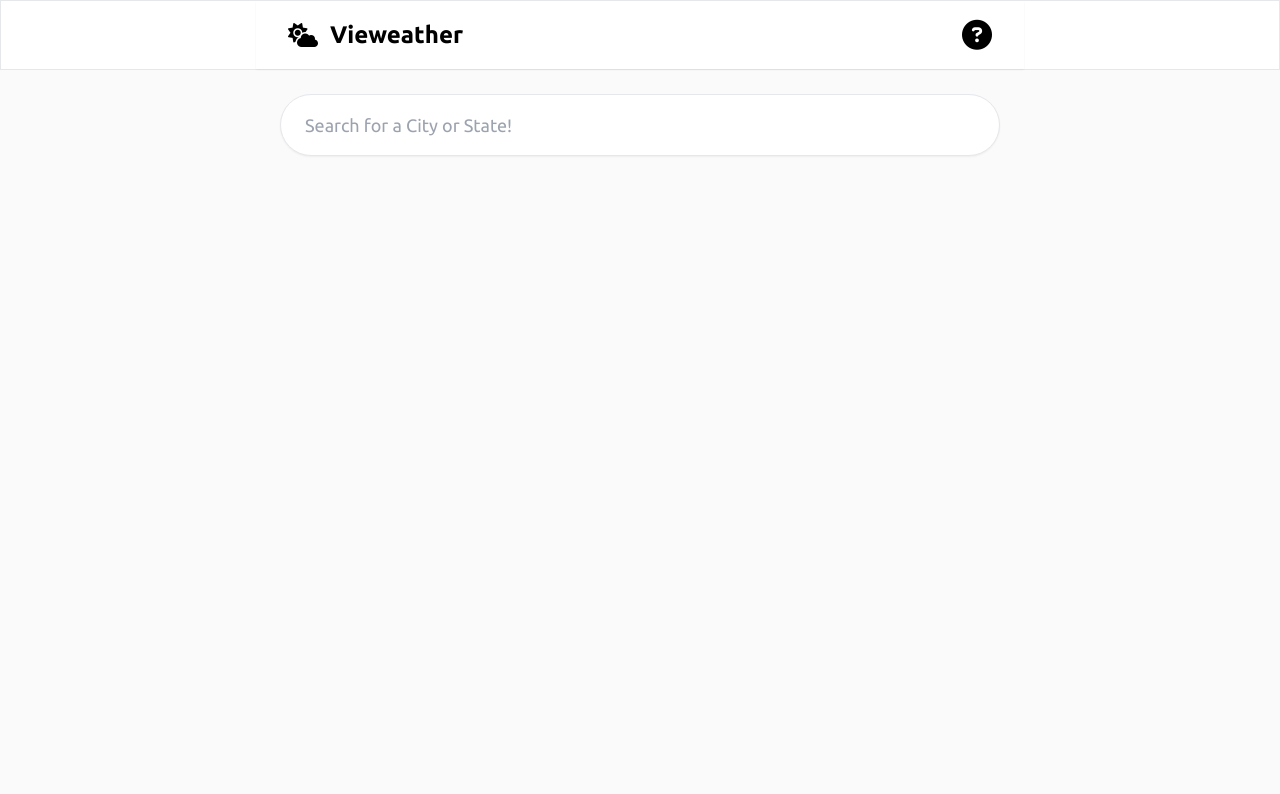
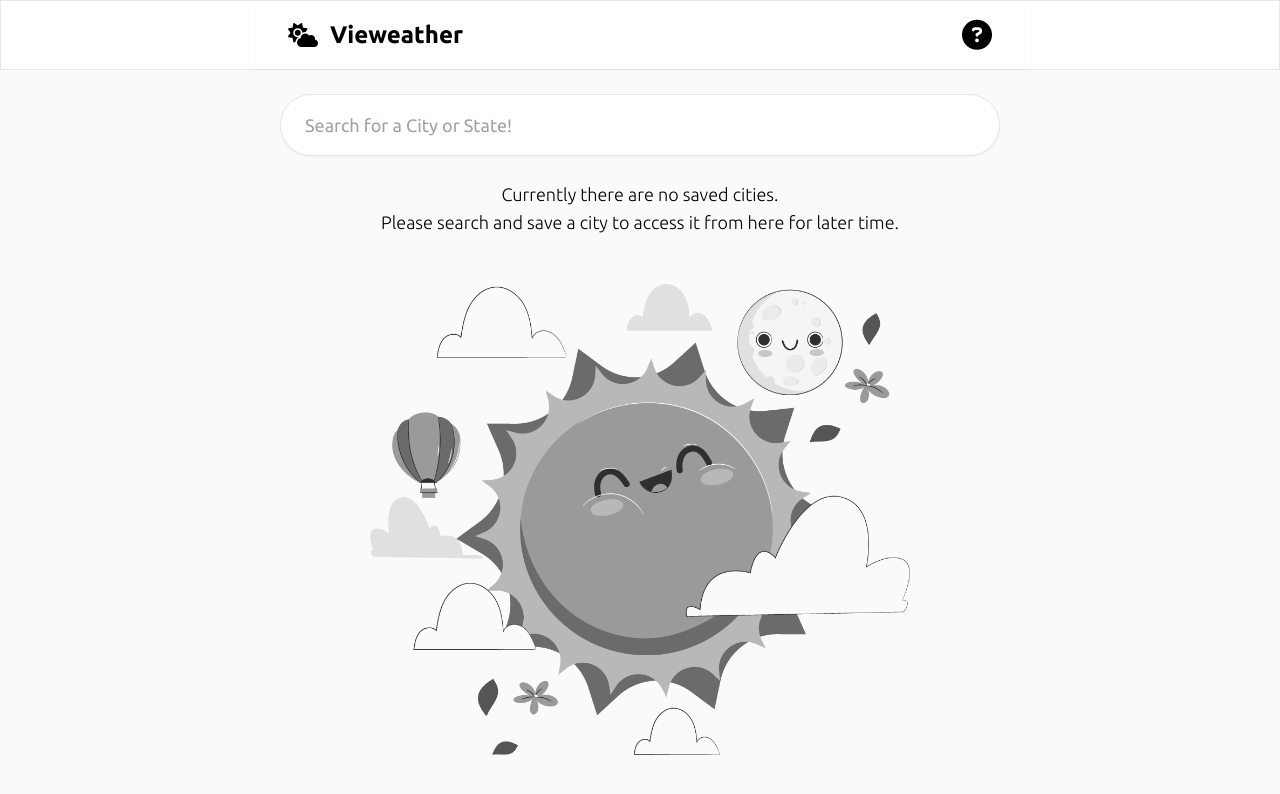
Before and after one commit to arBishal/Meoweather, a Vue app: page / in a window 1280 px wide. Shown: the top 794 px of the page. Built offline with nearby package versions, Linux system fonts and the light colour scheme.

Commit message:
Add asset to home

```diff
--- a/src/components/CityList.vue
+++ b/src/components/CityList.vue
@@ -1,6 +1,14 @@
 <template>
     <div v-for="city in savedCities" :key="city.id">
         <CityCard :city="city" @click="goToCityView(city)" />
+    </div>
+    <div v-if="savedCities.length === 0"
+        class="text-center text-base sm:text-lg font-thin flex flex-col gap-12 items-center">
+        <div>
+            Currently there are no saved cities. <br> Please search and save a city to access it from here for later
+            time.
+        </div>
+        <img src="../assets/home-illustration.png" class="w-9/12" />
     </div>
 </template>
 
```
Also changed, not shown: src/assets/home-illustration.png (added).
